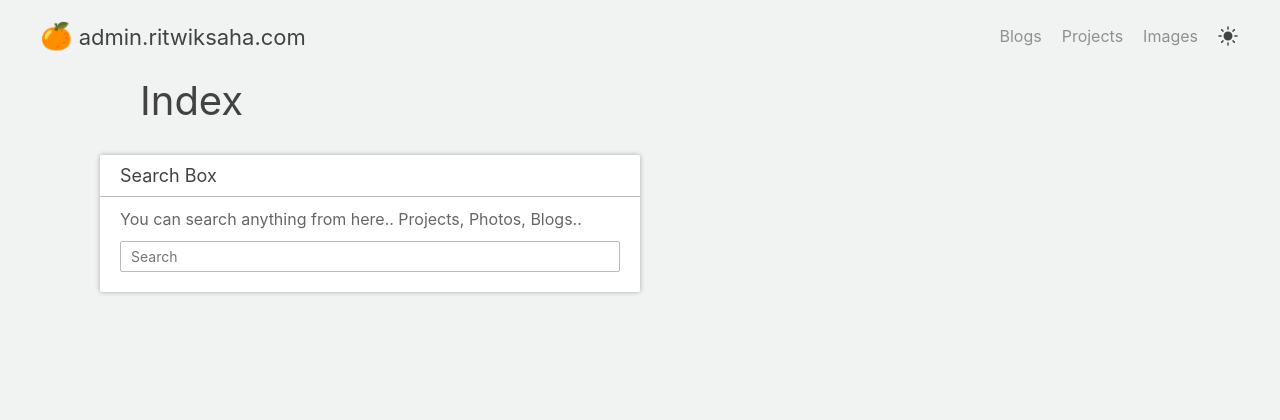
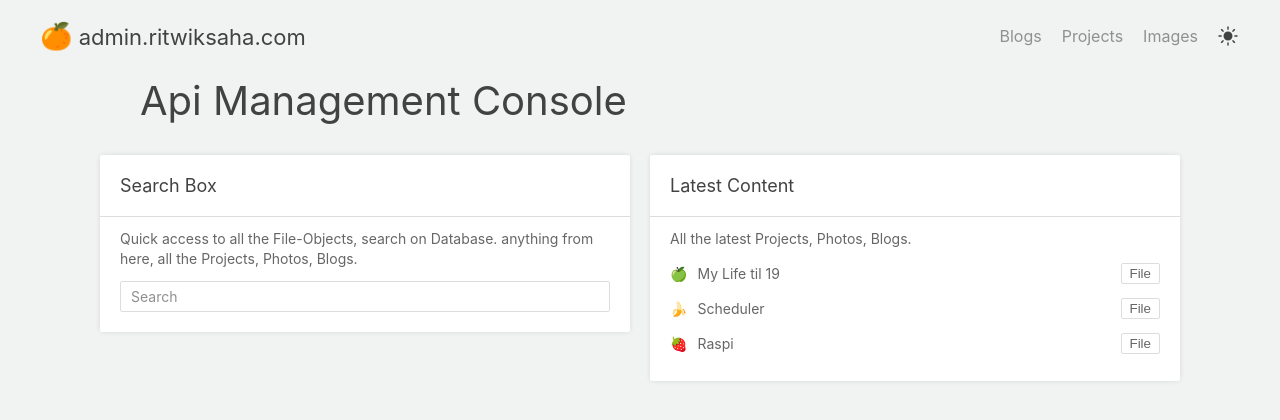
Before and after one commit to ritsource/my-website, a React (Create React App) app in the folder console-app/: page / in a window 1280 px wide. Shown: the top 420 px of the page. Built offline with nearby package versions, Linux system fonts and the light colour scheme.

Commit message:
Added Latest Content Box (UI)

```diff
--- a/console-app/src/App.scss
+++ b/console-app/src/App.scss
@@ -5,9 +5,9 @@
 @import "./styles/components/Header";
 @import "./styles/components/SearchBox";
 @import "./styles/components/HomePage";
+@import "./styles/components/ContentBox";
 // @import "./styles/components/Header";
 // @import "./styles/components/Header";
 // @import "./styles/components/Header";
 // @import "./styles/components/Header";
 // @import "./styles/components/Header";
-// @import "./styles/components/Header";
--- /dev/null
+++ b/console-app/src/components/ContentBox.tsx
@@ -0,0 +1,75 @@
+import React, { useState, useEffect } from 'react';
+
+import ContentBoxItem from './ContentBoxItem';
+
+const ContentBox = () => {
+	const [ objects, setObjects ]: any = useState([]);
+
+	const fetchData = () => {
+		setObjects(data);
+	};
+
+	useEffect(() => {
+		fetchData();
+	}, []);
+
+	return (
+		<div className="SearchBox-c-00 ContentBox-c-00 Theme-Box-Shadow">
+			<h4>Latest Content</h4>
+			<p className="SearchBox-Description-P-01">All the latest Projects, Photos, Blogs.</p>
+			<div className="ContentBox-Item-Container-01">
+				{objects.map((object: Data, i: number) => (
+					<React.Fragment>
+						<ContentBoxItem key={i} object={object} />
+					</React.Fragment>
+				))}
+			</div>
+		</div>
+	);
+};
+
+export default ContentBox;
+
+export type Data = {
+	title: string;
+	type: string;
+	emoji: string;
+	description: string;
+	html: string;
+	markdown: string;
+	link: string;
+	imageUrl: string;
+};
+
+const data: Array<Data> = [
+	{
+		title: 'My Life til 19',
+		type: 'blog',
+		emoji: '🍏',
+		description: 'description',
+		html: 'http://content.ritwiksaha.com/xyz',
+		markdown: 'http://content.ritwiksaha.com/xyz',
+		link: 'http://content.ritwiksaha.com/xyz',
+		imageUrl: 'http://content.ritwiksaha.com/xyz'
+	},
+	{
+		title: 'Scheduler',
+		type: 'project',
+		emoji: '🍌',
+		description: 'description',
+		html: 'http://content.ritwiksaha.com/xyz',
+		markdown: 'http://content.ritwiksaha.com/xyz',
+		link: 'http://content.ritwiksaha.com/xyz',
+		imageUrl: 'http://content.ritwiksaha.com/xyz'
+	},
+	{
+		title: 'Raspi',
+		type: 'project',
+		emoji: '🍓',
+		description: 'description',
+		html: 'http://content.ritwiksaha.com/xyz',
+		markdown: 'http://content.ritwiksaha.com/xyz',
+		link: 'http://content.ritwiksaha.com/xyz',
+		imageUrl: 'http://content.ritwiksaha.com/xyz'
+	}
+];
--- /dev/null
+++ b/console-app/src/components/ContentBoxItem.tsx
@@ -0,0 +1,25 @@
+import React from 'react';
+
+import { Data } from './ContentBox';
+
+type MyProps = {
+	object: Data;
+};
+
+const ContentBoxItem: React.SFC<MyProps> = (props) => {
+	const { title, emoji, description, html, markdown, link, imageUrl } = props.object;
+
+	return (
+		<div className="ContentBoxItem-c-00 Flex-Row-Space-Between">
+			<p>
+				<span>{emoji}</span>
+				<a href={link} target="_blank">
+					{title}
+				</a>
+			</p>
+			<button className="Theme-Btn-Little-One">File</button>
+		</div>
+	);
+};
+
+export default ContentBoxItem;
--- a/console-app/src/components/SearchBox.tsx
+++ b/console-app/src/components/SearchBox.tsx
@@ -4,9 +4,12 @@ const SearchBox = () => {
 	const [ query, setQuery ] = useState('');
 
 	return (
-		<div className="SearchBox-c-00 Theme-Box-Shadow Flex-Column-Start">
+		<div className="SearchBox-c-00 Theme-Box-Shadow">
 			<h4>Search Box</h4>
-			<p>You can search anything from here.. Projects, Photos, Blogs..</p>
+			<p className="SearchBox-Description-P-01">
+				Quick access to all the File-Objects, search on Database. anything from here, all the Projects, Photos,
+				Blogs.{' '}
+			</p>
 			<input placeholder="Search" value={query} onChange={(e) => setQuery(e.target.value)} />
 		</div>
 	);
--- a/console-app/src/pages/Home.tsx
+++ b/console-app/src/pages/Home.tsx
@@ -1,12 +1,17 @@
 import React from 'react';
+
 import SearchBox from '../components/SearchBox';
+import ContentBox from '../components/ContentBox';
 
 const HomePage = () => {
 	return (
 		<div className="HomePage-c-00">
 			<div className="HomePage-Container-00">
-				<h1>Index</h1>
-				<SearchBox />
+				<h1>Api Management Console</h1>
+				<div style={{ alignItems: 'flex-start' }} className="Flex-Row-Space-Between">
+					<SearchBox />
+					<ContentBox />
+				</div>
 			</div>
 		</div>
 	);
--- a/console-app/src/styles/base/base.scss
+++ b/console-app/src/styles/base/base.scss
@@ -46,7 +46,31 @@ textarea {
 	font-family: -apple-system, BlinkMacSystemFont, 'Segoe UI', 'Roboto', 'Oxygen', 'Ubuntu', 'Cantarell', 'Fira Sans',
 		'Droid Sans', 'Helvetica Neue', sans-serif;
 
+	&::placeholder {
+		color: var(--text-color-light);
+	}
+
 	&:focus {
 		border: 1px solid var(--theme-color);
 	}
 }
+
+$background-grey-2: #dddddd;
+$background-grey-3: #c0c0c0;
+
+/* width */
+::-webkit-scrollbar {
+	width: 5px;
+}
+/* Track */
+::-webkit-scrollbar-track {
+	background: $background-grey-2;
+}
+/* Handle */
+::-webkit-scrollbar-thumb {
+	background: $background-grey-3;
+}
+/* Handle on hover */
+::-webkit-scrollbar-thumb:hover {
+	background: $background-grey-3;
+}
--- a/console-app/src/styles/base/settings.scss
+++ b/console-app/src/styles/base/settings.scss
@@ -19,7 +19,8 @@
 	justify-content: space-between;
 }
 
-.Flex-Column-Start {
+.Flex-Column-Start,
+.Flex-Column-Center {
 	display: flex;
 	flex-direction: column;
 	justify-content: center;
@@ -27,9 +28,34 @@
 .Flex-Column-Start {
 	align-items: flex-start;
 }
+.Flex-Column-Center {
+	align-items: center;
+}
+
+.Theme-Btn-Little-One {
+	padding: 2px 8px;
+	margin: 0px;
+	border-radius: 2px;
+
+	border: 1px solid var(--border-color);
+	background: var(--background-color);
+	color: var(--text-color-medium);
+
+	&:hover {
+		color: var(--background-color);
+		background: var(--theme-color);
+		border: 1px solid var(--theme-color);
+	}
+}
 
 .Theme-Box-Shadow {
-	-webkit-box-shadow: 0px 0px 5px 0px rgba(0, 0, 0, 0.3);
-	-moz-box-shadow: 0px 0px 5px 0px rgba(0, 0, 0, 0.3);
-	box-shadow: 0px 0px 5px 0px rgba(0, 0, 0, 0.3);
+	-webkit-box-shadow: 0px 0px 5px 0px rgba(0, 0, 0, 0.1);
+	-moz-box-shadow: 0px 0px 5px 0px rgba(0, 0, 0, 0.1);
+	box-shadow: 0px 0px 5px 0px rgba(0, 0, 0, 0.1);
+
+	&:hover {
+		-webkit-box-shadow: 0px 0px 5px 0px rgba(0, 0, 0, 0.1);
+		-moz-box-shadow: 0px 0px 5px 0px rgba(0, 0, 0, 0.1);
+		box-shadow: 0px 0px 5px 0px rgba(0, 0, 0, 0.1);
+	}
 }
--- a/console-app/src/styles/base/variables.scss
+++ b/console-app/src/styles/base/variables.scss
@@ -4,7 +4,7 @@
 	--text-color-light: #bbbbbb;
 	--background-color: rgb(70, 70, 70);
 	--background-color-darker: rgb(50, 50, 50);
-	--border-color: #a0a0a0;
+	--border-color: #808080;
 	--theme-color: #fc6d26;
 }
 
@@ -14,8 +14,9 @@
 	--text-color-light: #909090;
 	--background-color: #ffffff;
 	--background-color-darker: #f1f3f3;
-	--border-color: #bbbbbb;
+	--border-color: #dddddd;
 	--theme-color: #fc6d26;
 }
 
 $header-height: 66px;
+$homepage-h1-height: 86px;
--- /dev/null
+++ b/console-app/src/styles/components/_ContentBox.scss
@@ -0,0 +1,48 @@
+.ContentBox-c-00 {
+	display: flex;
+	flex-direction: column;
+
+	.ContentBox-Item-Container-01 {
+		overflow-y: auto;
+		overflow-x: hidden;
+		flex-grow: 1;
+		margin-top: -5px;
+		width: calc(100% - 40px);
+		padding: 0px 20px;
+		margin-bottom: 20px;
+
+		.ContentBoxItem-c-00 {
+			padding: 6px 0px;
+			width: 100%;
+
+			&:hover {
+				p {
+					color: var(--theme-color) !important;
+				}
+			}
+
+			button {
+				cursor: pointer;
+			}
+
+			p {
+				color: var(--text-color-medium);
+				margin: 3px 0px;
+				font-size: 14px;
+				// line-height: 20px;
+
+				a {
+					&:hover {
+						color: var(--theme-color);
+						text-decoration: underline;
+					}
+				}
+
+				span {
+					margin-right: 10px;
+					text-decoration: none;
+				}
+			}
+		}
+	}
+}
--- a/console-app/src/styles/components/_HomePage.scss
+++ b/console-app/src/styles/components/_HomePage.scss
@@ -12,6 +12,7 @@
 			font-size: 40px;
 			font-weight: normal;
 			padding: 10px 40px 30px 40px;
+			max-height: $homepage-h1-height;
 		}
 	}
 }
--- a/console-app/src/styles/components/_SearchBox.scss
+++ b/console-app/src/styles/components/_SearchBox.scss
@@ -4,20 +4,25 @@
 
 	// padding: 20px;
 	// width: calc(50% - 40px);
-	width: 50%;
+	width: calc(50% - 10px);
+	max-height: calc(100vh - (66px + 86px + 40px));
+	overflow: hidden;
 
 	h4 {
 		font-size: 18px;
 		font-weight: normal;
 		border-bottom: 1px solid var(--border-color);
-		padding: 10px 20px;
+		padding: 20px 20px;
 		width: calc(100% - 40px);
 	}
 
-	p {
+	.SearchBox-Description-P-01 {
 		color: var(--text-color-medium);
 		padding: 12px 20px;
+		// padding: 20px 20px;
 		width: calc(100% - 40px);
+		font-size: 14px;
+		line-height: 20px;
 	}
 
 	input {
```
